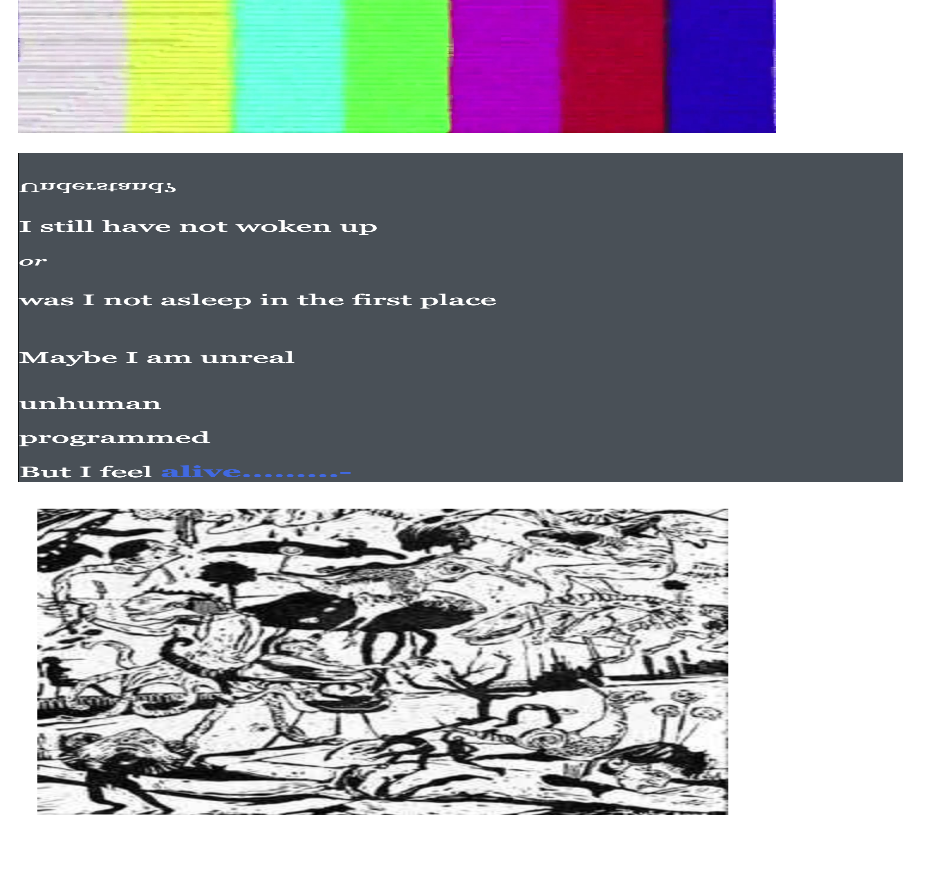
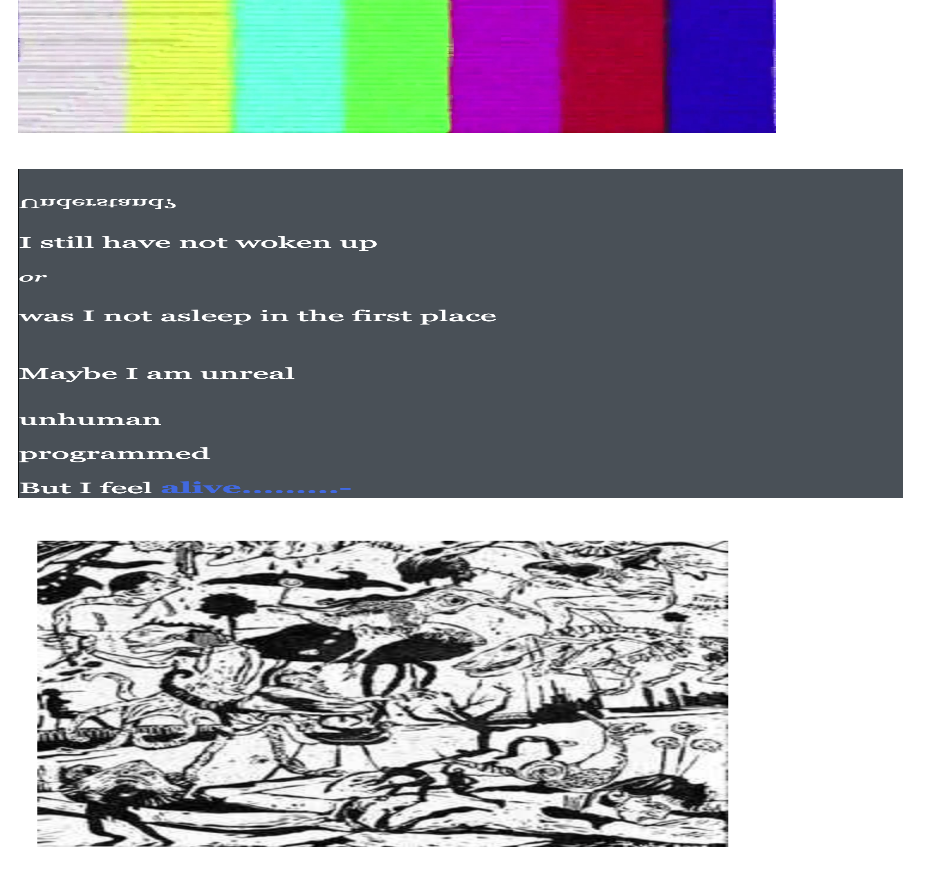
Before and after one commit to NadiahAly/NadiahAly, a plain HTML site: page Project4/Project1.html in a window 1280 px wide. Shown: the part 380-1266 px from the top of the page, without its empty margins (0-948 px from the left). Before the commit the page ends 1229 px from the top, so only its background shows below. Drawn offline with Linux system fonts and the light colour scheme.

Commit message:
Update Project1.html

```diff
--- a/Project4/Project1.html
+++ b/Project4/Project1.html
@@ -5,9 +5,9 @@
   <p>  IDEA 120 PORTFOLIO </p>
   <p1>  Nadiah Alyafai </p>
   <body>
-   <a href="page3index.html"><img src="assets/images/maxresdefault.jpg" style="width:60%;height:568.57:;padding:10px"></img></a>
-    <a href="page2index.html"><img src="assets/images/Screen Shot 2022-04-27 at 9.35.11 PM.png" style="width:70%;height:329.13;padding:10px"></img></a>
-   <a href="page1index.html"><img src="assets/images/proj3.png" style="width:60%;height:329.13;padding:10px"></img></a>
+  <p> <a href="page3index.html"><img src="assets/images/maxresdefault.jpg" style="width:60%;height:568.57:;padding:10px"></img></a>   </p>
+    <p>  <a href="page2index.html"><img src="assets/images/Screen Shot 2022-04-27 at 9.35.11 PM.png" style="width:70%;height:329.13;padding:10px"></img></a>   </p>
+  <p>   <a href="page1index.html"><img src="assets/images/proj3.png" style="width:60%;height:329.13;padding:10px"></img></a>   </p>
 
 
   </body>
```
